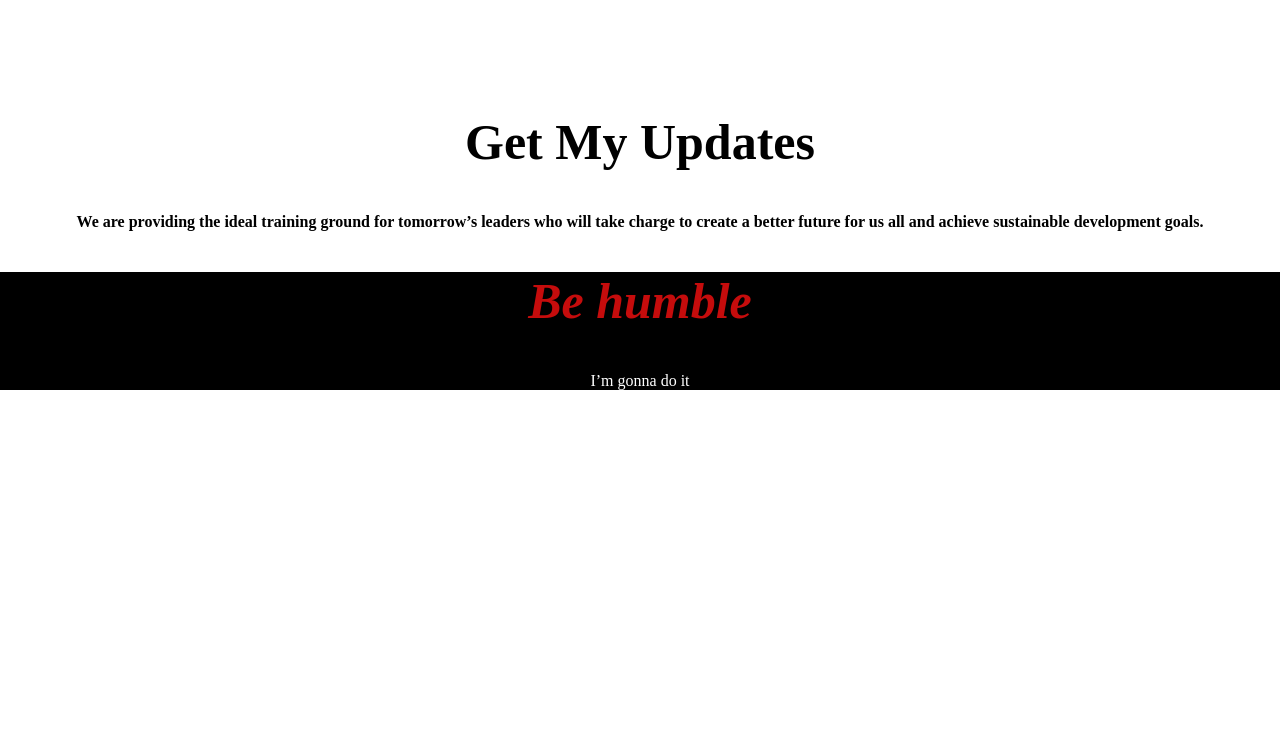
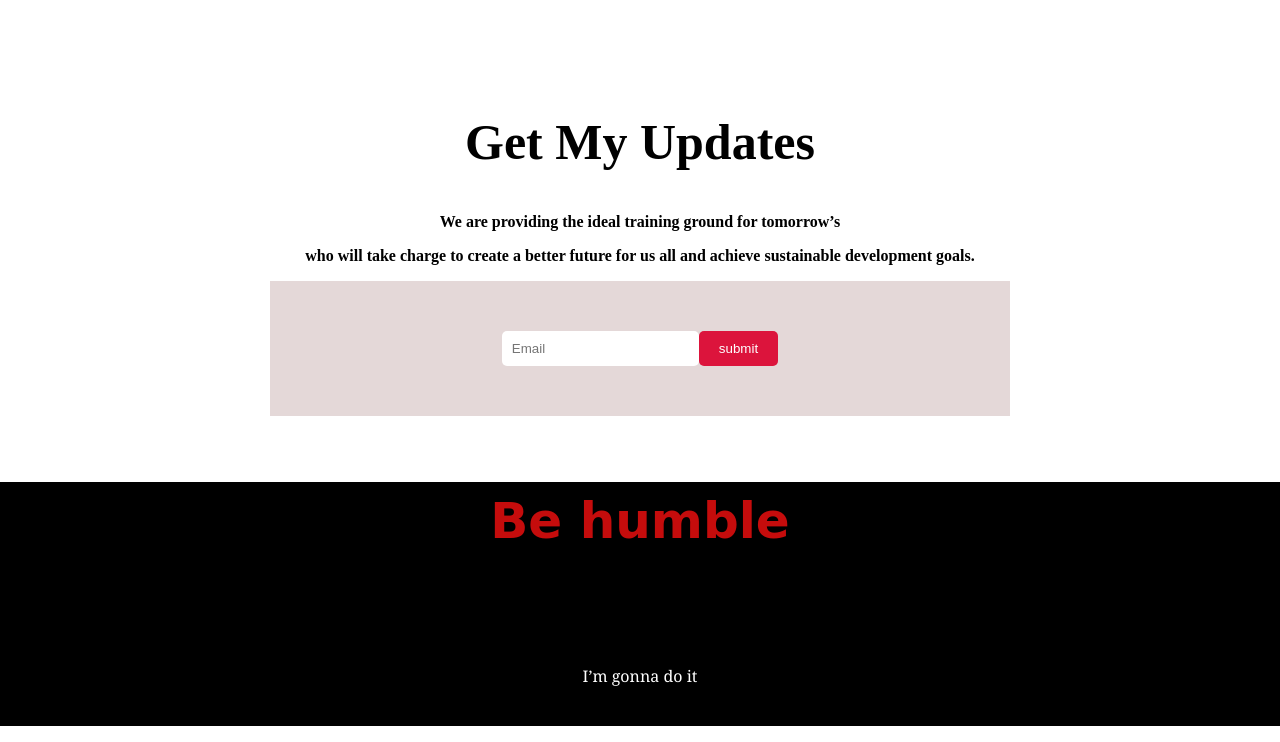
Before and after one commit to PAvEL221B/First-Assignment, a plain HTML site: page index.html in a window 1280 px wide. Shown: the part 2879-3621 px from the top of the page. Before the commit the page ends 3285 px from the top, so only its background shows below. Drawn offline with Linux system fonts and the light colour scheme.

Commit message:
full complete

```diff
--- a/index.html
+++ b/index.html
@@ -96,14 +96,19 @@
     <section>
         <div class="second-donate">
             <h1 class="all-header">Get My Updates</h1>
-            <p><b>We are providing the ideal training ground for tomorrow’s leaders who will take charge to create a better future for us all and achieve sustainable development goals.</b></p>
+            <p><b>We are providing the ideal training ground for tomorrow’s <p> who will take charge to create a better future for us all and achieve sustainable development goals.</p></b></p>
         </div>
+
+        <div class="mail-box ">
+            <input class="email" type="email" placeholder="Email"><button class="submit-btn" style="color:white; background-color: crimson; border: none; border-radius: 5px; " >submit</button>
+           </div>
+
     </section>
 
     <footer>
         <div class="second-donate footer-background">
-            <h2 class="all-header"><i style="color: rgb(197, 12, 12);">Be humble</i></h2>
-            <p style="color: white;">I’m gonna do it</p>
+            <h4 class="all-header" style="color: rgb(197, 12, 12); font-style:unset; padding: 10px; font-family:cursive;">Be humble</h4>
+            <p style="color: white; font-family:Cambria, Cochin, Georgia, Times, 'Times New Roman', serif;padding: 3%;">I’m gonna do it</p>
         </div>
     </footer>
 </body>
--- a/style.css
+++ b/style.css
@@ -109,4 +109,25 @@ img{
     background-color: black;
     margin: 0%;
     border: none;
+    font-style:inherit
 }
+.mail-box{
+    text-align: center;
+    background-color: rgb(228, 216, 216);
+    margin: auto;
+    padding: 50px;
+    width:50%;
+}
+.email{
+    border: none;
+    padding: 10px;
+    margin-right: 0px;
+    border-radius:5px ;
+}
+.submit-btn{
+    text-decoration: none;
+    background-color: rgb(221, 80, 80);
+    padding: 10px 20px;
+    color:white;
+    border-radius: 10px;
+}
```
